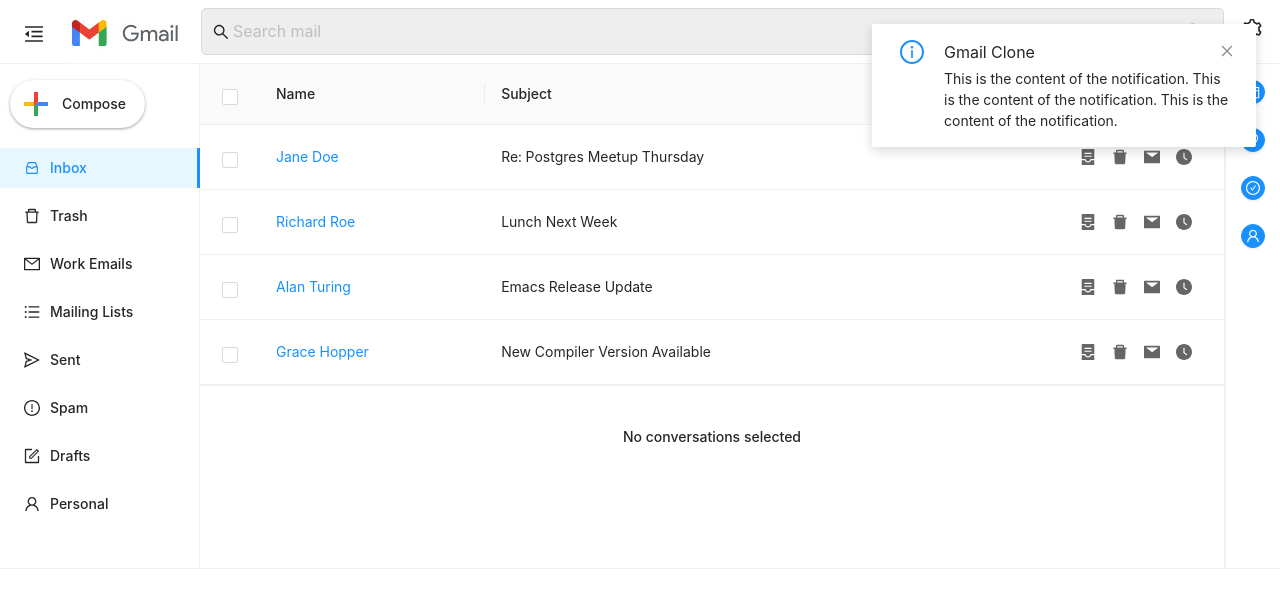
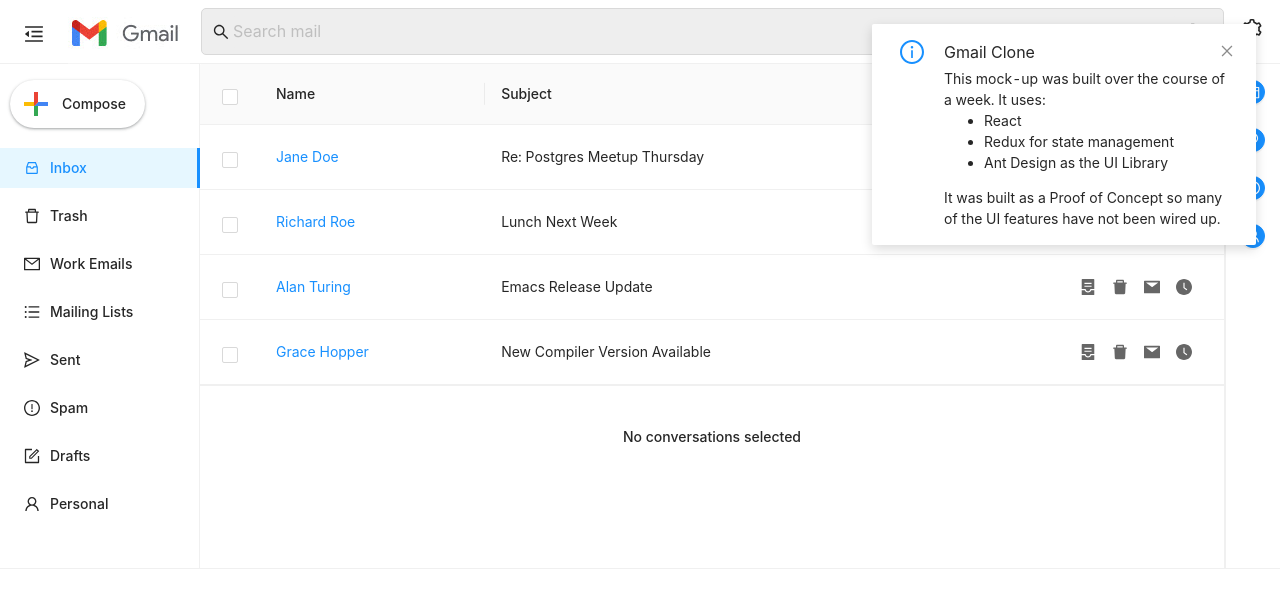
Before and after one commit to max00317/gmail-clone, a React (Create React App) app: page / in a window 1280 px wide. Shown: the top 608 px of the page. Built offline with nearby package versions, Linux system fonts and the light colour scheme.

Commit message:
feat: Add notification description

```diff
--- a/src/containers/App.tsx
+++ b/src/containers/App.tsx
@@ -45,10 +45,21 @@
     setTimeout(() => {
       notification.info({
         message: `Gmail Clone`,
-        description:
-          'This is the content of the notification. This is the content of the notification. This is the content of the notification.',
+        description: (
+          <>
+            This mock-up was built over the course of a week. It uses:
+            <ul>
+              <li>React</li>
+              <li>Redux for state management</li>
+              <li>Ant Design as the UI Library</li>
+            </ul>
+            It was built as a Proof of Concept so many of the UI features have
+            not been wired up.
+          </>
+        ),
+        duration: 10,
       })
-    }, 5000)
+    }, 4000)
   }, [])
 
   // show loading, error, or success state
```
